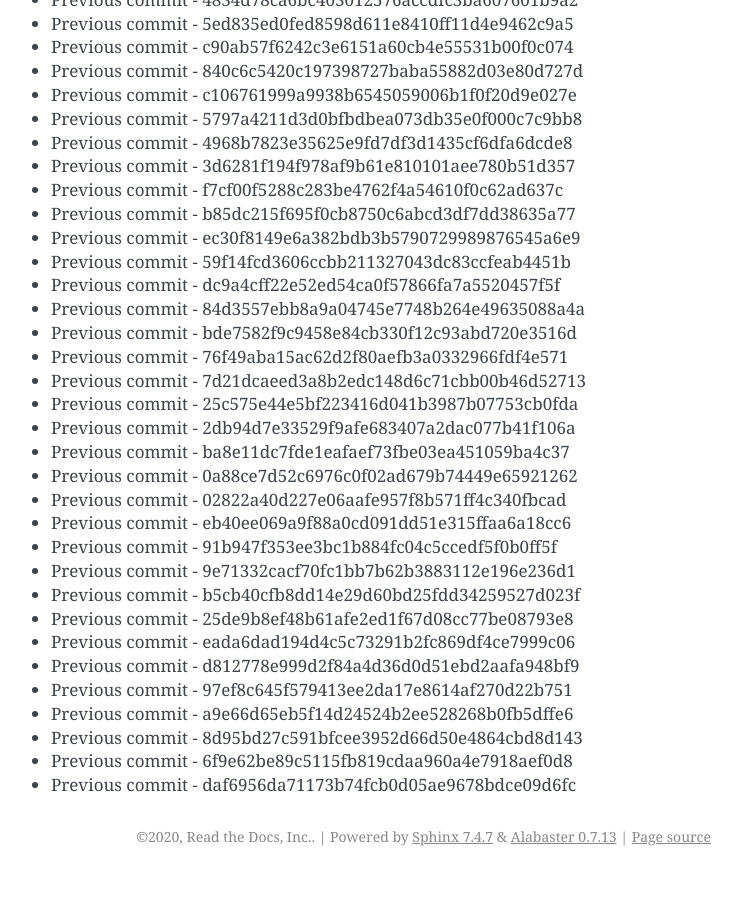
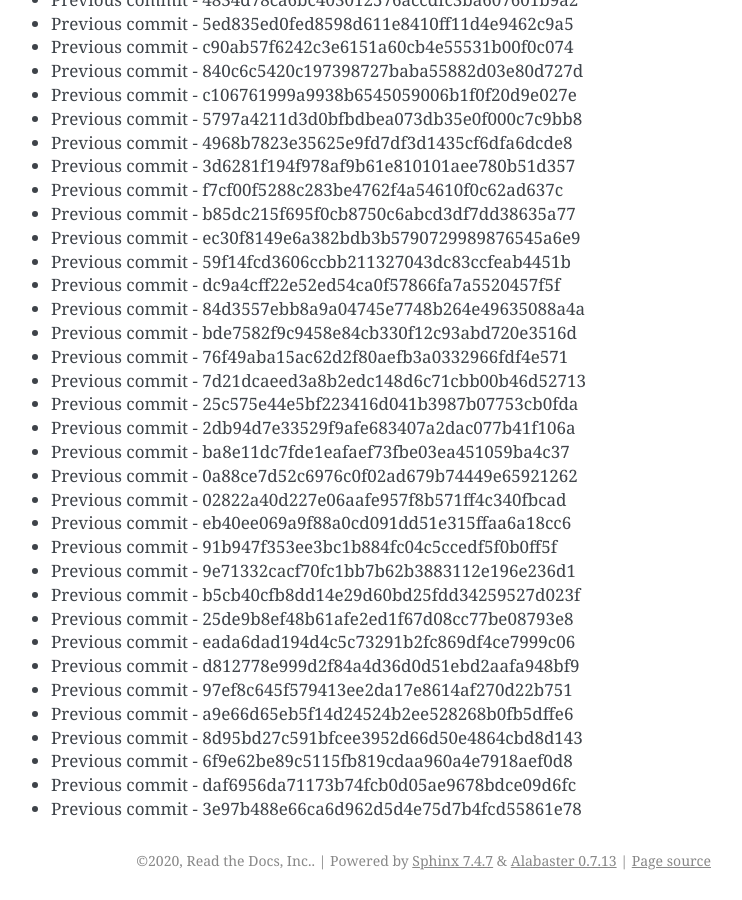
Before and after one commit to readthedocs/rtd-git-stresstest, a Sphinx documentation site: the page built from docs/updates.rst, in a window 1280 px wide and 900 px high, scrolled down 9056 px. Shown: the whole window, without its empty margins (399-1141 px from the left). Built offline with Sphinx 7.4.7, drawn with Linux system fonts in a browser that asks for light colours; before the commit the page ends 9932 px from its top, so only the background shows below that.

Commit message:
Generating commit from previous: 3e97b488e66ca6d962d5d4e75d7b4fcd55861e78

```diff
--- a/docs/updates.rst
+++ b/docs/updates.rst
@@ -412,3 +412,4 @@ It can be tested for any performance characteristics.
 * Previous commit - 8d95bd27c591bfcee3952d66d50e4864cbd8d143
 * Previous commit - 6f9e62be89c5115fb819cdaa960a4e7918aef0d8
 * Previous commit - daf6956da71173b74fcb0d05ae9678bdce09d6fc
+* Previous commit - 3e97b488e66ca6d962d5d4e75d7b4fcd55861e78
```
